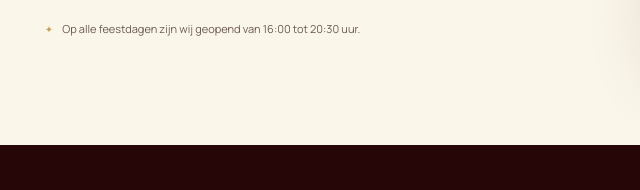
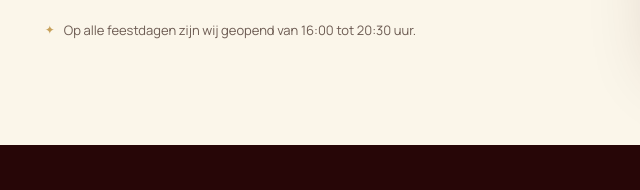
Before and after one commit to erikwuu/kotaradja, a plain HTML site: page index.html in a window 1280 px wide. Shown: the part 2931-3121 px from the top of the page, 0-640 px from the left. Drawn offline with Linux system fonts and the light colour scheme.

Commit message:
Increase opening hours note text size

```diff
--- a/styles.css
+++ b/styles.css
@@ -1234,14 +1234,14 @@ address {
   max-width: 520px;
   margin-top: 23px;
   color: var(--muted);
-  font-size: 11px;
+  font-size: 13px;
   line-height: 1.65;
 }
 
 .hours-note span {
   color: var(--gold);
-  font-size: 10px;
-  line-height: 1.8;
+  font-size: 12px;
+  line-height: 1.7;
 }
 
 .location-card {
```
